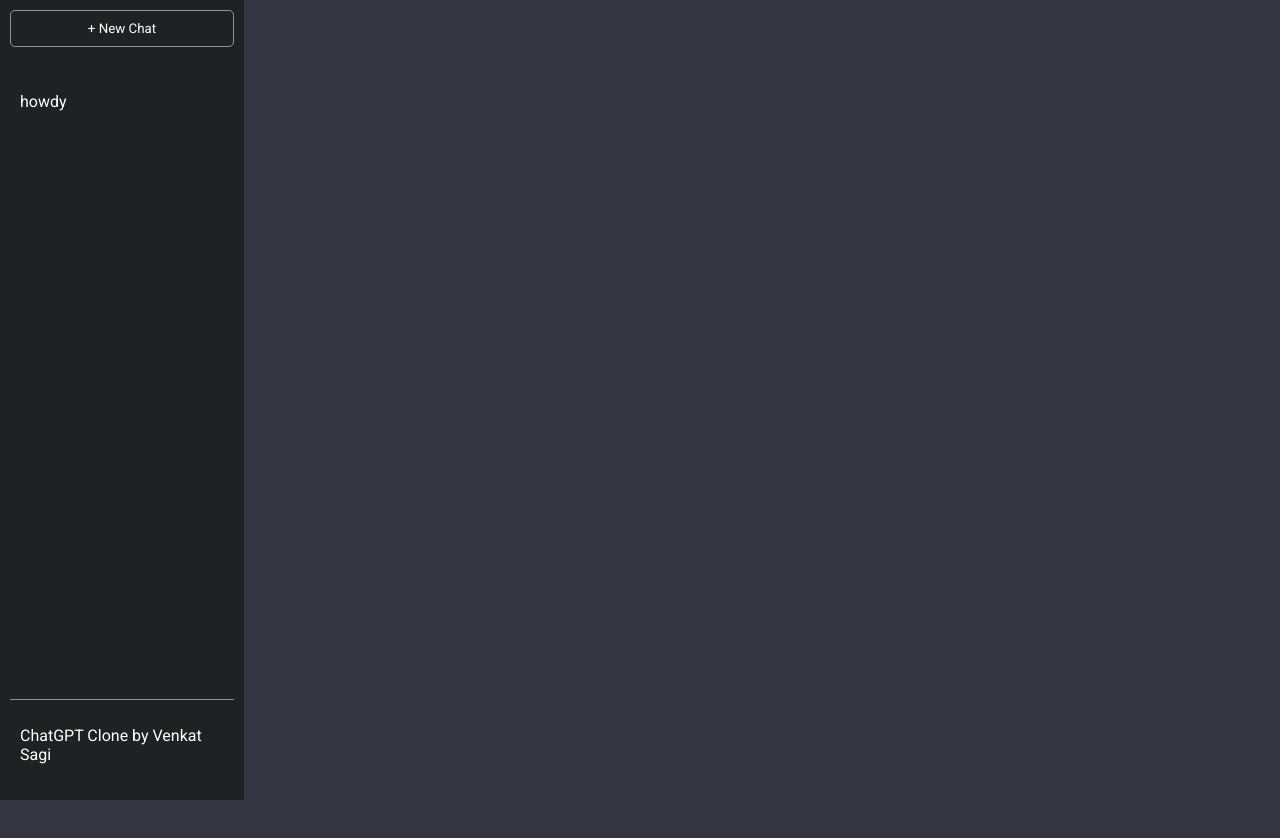
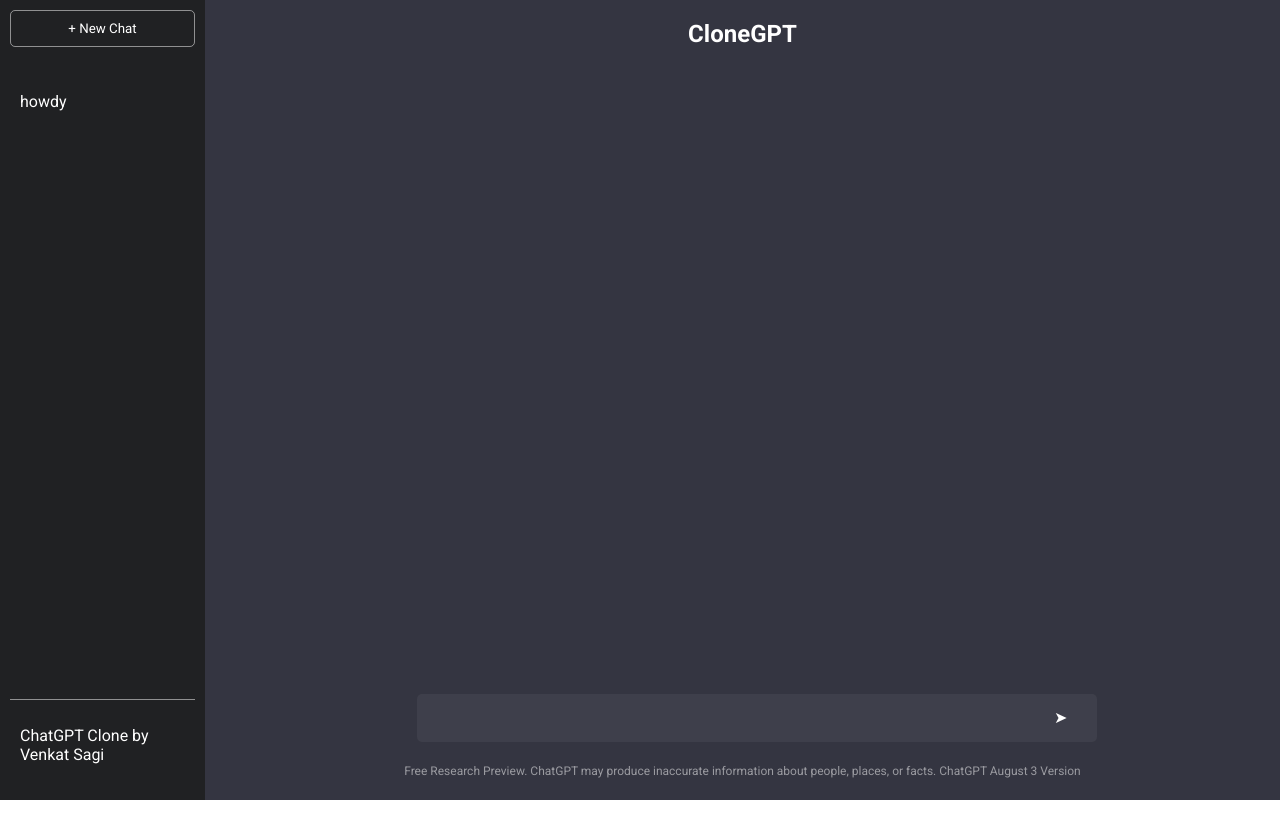
Before and after one commit to VenSagi/ChatgptClone, a React (Create React App) app: page / in a window 1280 px wide. Shown: the top 838 px of the page. After the commit the page ends 800 px from the top, so only its background shows below. Built offline with nearby package versions, Linux system fonts and the light colour scheme.

Commit message:
front-end commit 1

```diff
--- a/src/App.js
+++ b/src/App.js
@@ -13,7 +13,21 @@
       </section>
 
       <section className="main">
+        <h1>CloneGPT</h1>
+        <ul className="feed">
 
+        </ul>
+        <div className="bottom-section">
+          <div className="input-container">
+            <input/>
+            <div id="submit">➤</div>
+          </div>
+          <p className="info">
+            Free Research Preview. ChatGPT may produce
+            inaccurate information about people, places, or facts. ChatGPT
+            August 3 Version
+          </p>
+        </div>
       </section>
     </div>
   )
--- a/src/index.css
+++ b/src/index.css
@@ -12,7 +12,7 @@
 
 .app {
   background-color: #343541;
-
+  display: flex;
 }
 
 .side-bar {
@@ -54,4 +54,55 @@
 .main {
   height: 100vh;
   width: 100%;
+  display: flex;
+  flex-direction: column;
+  justify-content: space-between;
+  align-items: center;
+  text-align: center;
 }
+
+.info {
+  color: rgba(255, 255, 255, 0.5);
+  font-size: 12px;
+  padding: 10px;
+}
+
+.bottom-section {
+  width: 100%;
+  display: flex;
+  flex-direction: column;
+  justify-content: space-between;
+  align-items: center;
+}
+
+.input-container {
+  position: relative;
+  width: 100%;
+  max-width: 650px;
+}
+
+input {
+  width: 100%;
+  border: none;
+  font-size: 20px;
+  background-color: rgba(255, 255, 255, 0.05);
+  padding: 12px 15px;
+  border-radius: 5px;
+  box-shadow: rgba(255, 255, 255, 0.05) 0 54px 55px,
+    rgba(255, 255, 255, 0.05) 0 -12px 30px,
+    rgba(255, 255, 255, 0.05) 0 4px 6px,
+    rgba(255, 255, 255, 0.05) 0 12px 3px,
+    rgba(255, 255, 255, 0.05) 0 -3px 5px,
+
+}
+
+input:focus {
+  outline: none;
+}
+
+#submit {
+  position: absolute;
+  bottom: 15px;
+  right: 0;
+  cursor: pointer;
+}
```
